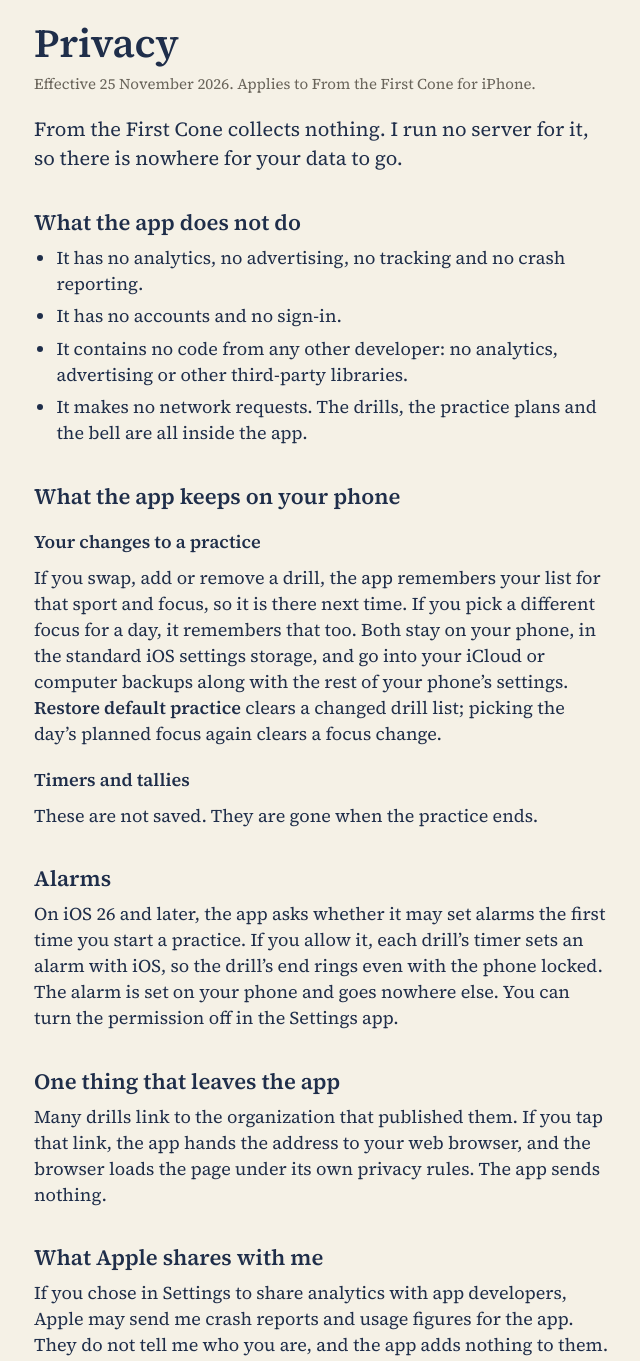
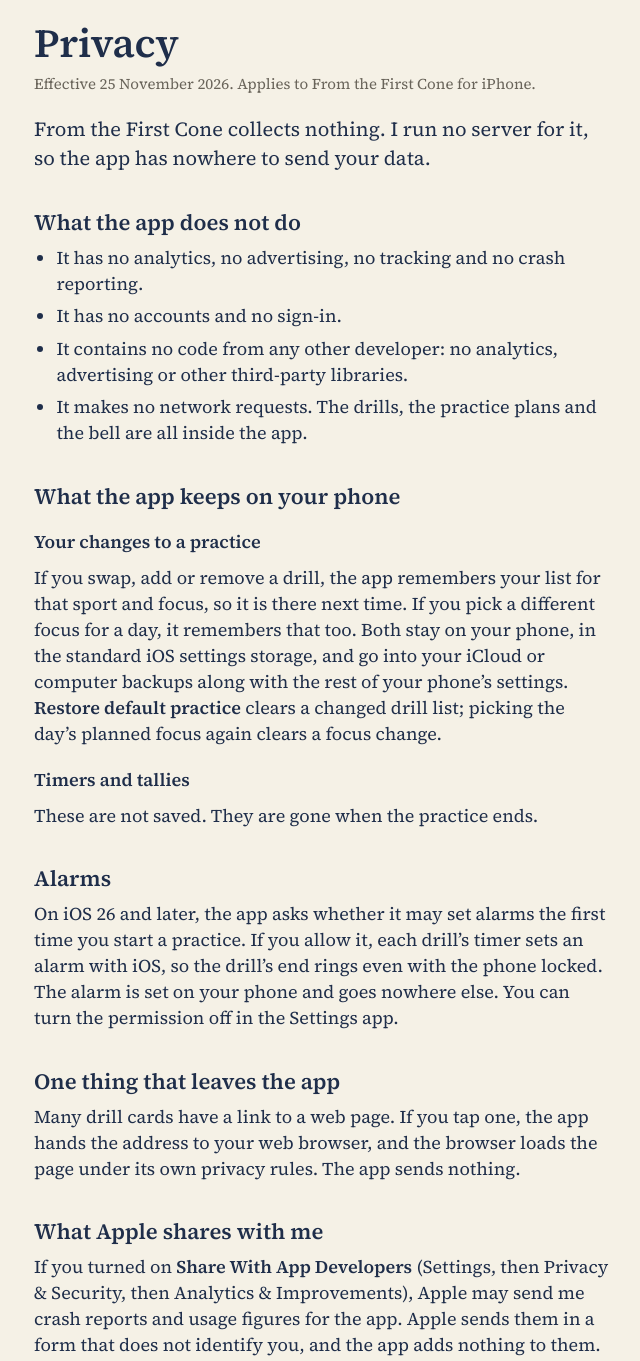
Before and after one commit to 4w4vzkk24c-cyber/firstcone, a plain HTML site: page site/privacy.html in a window 1280 px wide. Shown: the part 95-1456 px from the top of the page, without its empty margins (318-958 px from the left). Drawn offline with Linux system fonts and the light colour scheme.

Commit message:
fix: privacy and support pages follow the brand record: no drill sources on the site, one data claim (#2151)

```diff
--- a/site/privacy.html
+++ b/site/privacy.html
@@ -24,7 +24,7 @@
   <main class="doc">
     <h1>Privacy</h1>
     <p class="quiet">Effective 25&nbsp;November&nbsp;2026. Applies to <span translate="no">From the First Cone</span> for iPhone.</p>
-    <p class="lede"><span translate="no">From the First Cone</span> collects nothing. I run no server for it, so there is nowhere for your data to go.</p>
+    <p class="lede"><span translate="no">From the First Cone</span> collects nothing. I run no server for it, so the app has nowhere to send your data.</p>
 
     <h2>What the app does not do</h2>
     <ul>
@@ -44,10 +44,10 @@
     <p>On iOS&nbsp;26 and later, the app asks whether it may set alarms the first time you start a practice. If you allow it, each drill’s timer sets an alarm with iOS, so the drill’s end rings even with the phone locked. The alarm is set on your phone and goes nowhere else. You can turn the permission off in the Settings app.</p>
 
     <h2>One thing that leaves the app</h2>
-    <p>Many drills link to the organization that published them. If you tap that link, the app hands the address to your web browser, and the browser loads the page under its own privacy rules. The app sends nothing.</p>
+    <p>Many drill cards have a link to a web page. If you tap one, the app hands the address to your web browser, and the browser loads the page under its own privacy rules. The app sends nothing.</p>
 
     <h2>What Apple shares with me</h2>
-    <p>If you chose in Settings to share analytics with app developers, Apple may send me crash reports and usage figures for the app. They do not tell me who you are, and the app adds nothing to them.</p>
+    <p>If you turned on <strong>Share With App Developers</strong> (Settings, then Privacy &amp; Security, then Analytics &amp; Improvements), Apple may send me crash reports and usage figures for the app. Apple sends them in a form that does not identify you, and the app adds nothing to them.</p>
 
     <h2>Sharing and keeping</h2>
     <p>The app does not send, share, sell or keep any personal data, because it never collects any. If you delete the app, your saved practices are deleted with it.</p>
```
Also changed, not shown: site/support.html (+0 -3 lines).
